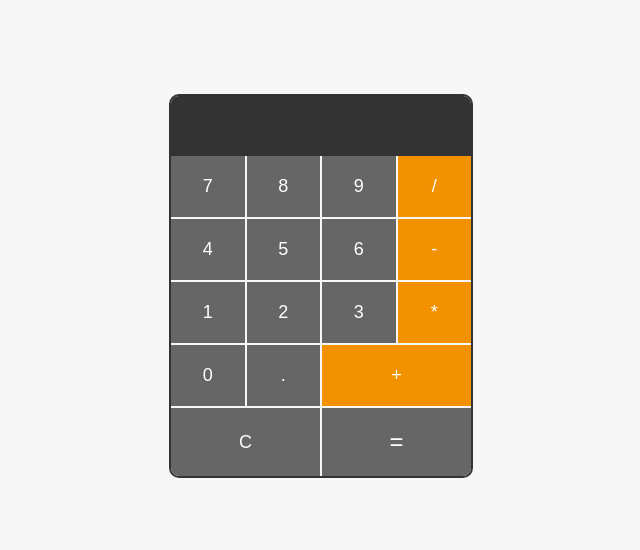
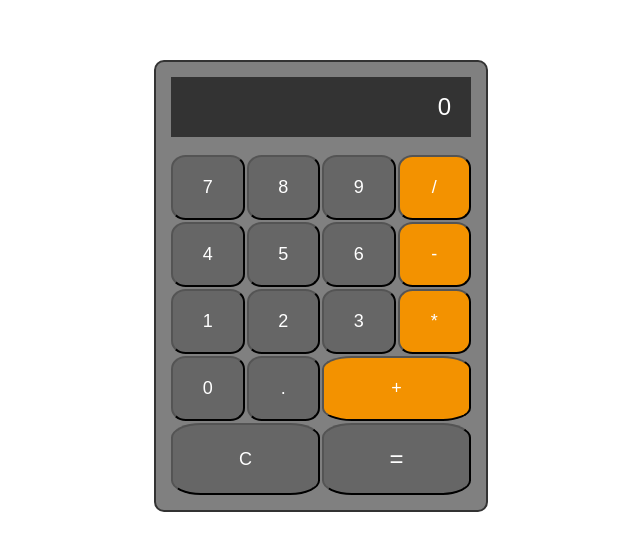
Before and after one commit to nikhilsingh1999/CODSOFT, a plain HTML site: page Task3-Calculator/index.html in a window 1280 px wide. Shown: the part 114-664 px from the top of the page, without its empty margins (319-959 px from the left). Drawn offline with Linux system fonts and the light colour scheme.

Commit message:
Add files via upload

```diff
--- a/Task3-Calculator/script.js
+++ b/Task3-Calculator/script.js
@@ -1,11 +1,14 @@
 let result = document.getElementById('result');
+
+result.value='0';
+
 
 function appendToResult(value) {
   result.value += value;
 }
 
 function clearResult() {
-  result.value = '';
+  result.value = '0';
 }
 
 function calculate() {
--- a/Task3-Calculator/style.css
+++ b/Task3-Calculator/style.css
@@ -5,7 +5,7 @@ body {
     align-items: center;
     height: 100vh;
     margin: 0;
-    background-color: #f7f7f7;
+    ;
   }
 
   .calculator {
@@ -13,12 +13,14 @@ body {
     border: 2px solid #333;
     border-radius: 10px;
     overflow: hidden;
+    padding: 15px;
+    background-color:#444444ac;
   }
 
   #result {
     width: 100%;
     height: 60px;
-    padding: 10px;
+    padding: 20px;
     font-size: 24px;
     border: none;
     background-color: #333;
@@ -33,12 +35,13 @@ body {
     display: grid;
     grid-template-columns: repeat(4, 1fr);
     gap: 2px;
+
   }
 
   button {
     padding: 20px;
     font-size: 18px;
-    border: none;
+    border-radius: 20%;
     background-color: #666;
     color: white;
     cursor: pointer;
```
Also changed, not shown: Task3-Calculator/index.html (+2 -0 lines).
